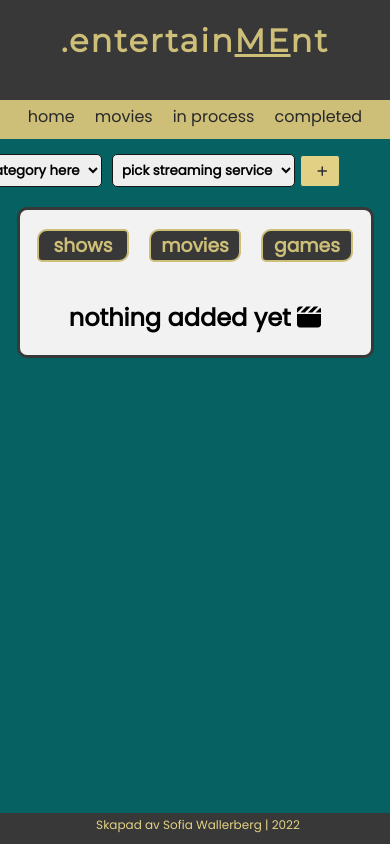
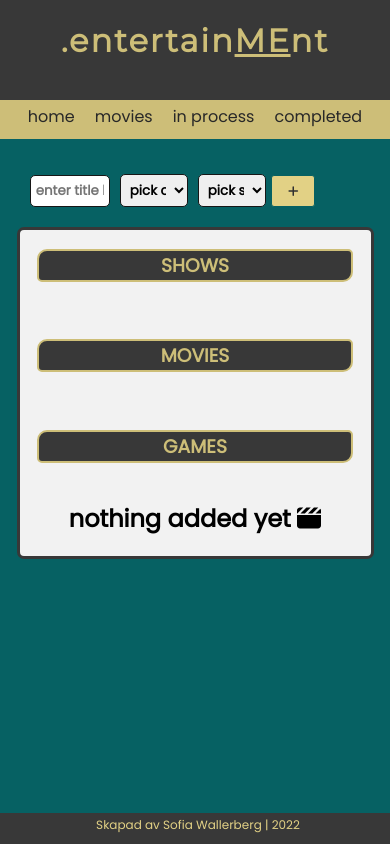
Before and after one commit to efstasia/project-entertainment, a React (Create React App) app: page / in a window 390 px wide. Built offline with nearby package versions, Linux system fonts and the light colour scheme.

Commit message:
added: media queries. fixed: removed unused code

```diff
--- a/src/components/AddInputForm.js
+++ b/src/components/AddInputForm.js
@@ -46,8 +46,8 @@ export const AddInputForm = ({
             <option value='4play'>tv4play</option>
             <option value='svt'>svtplay</option>
             <option value='discovery'>discovery+</option>
-            <option value='disney'>disney</option>
-            <option value='unknown'>unknown</option>
+            <option value='disney'>disney+</option>
+            <option value='unknown'>unknown/other</option>
           </select>
         )}
         <button className='add-button' type='submit'>
--- a/src/components/InputItem.js
+++ b/src/components/InputItem.js
@@ -21,6 +21,14 @@ export const InputItem = ({
       <div className='input-list-item'>
         <li key={input.id}>
           <span className='input-text'>{input.text}</span>
+          {input.streamingService ? (
+            <span className='streaming-service'>{input.streamingService}</span>
+          ) : (
+            <span className='streaming-service'>
+              {' '}
+              <FontAwesomeIcon icon={faGamepad} />
+            </span>
+          )}
           <div className='button-container'>
             <button
               className='list-icons'
@@ -59,16 +67,6 @@ export const InputItem = ({
                 undo
               </button>
             )}
-            {input.streamingService ? (
-              <span className='streaming-service'>
-                {input.streamingService}
-              </span>
-            ) : (
-              <span className='streaming-service'>
-                {' '}
-                <FontAwesomeIcon icon={faGamepad} />
-              </span>
-            )}
           </div>
         </li>
       </div>
--- a/src/index.css
+++ b/src/index.css
@@ -1,5 +1,8 @@
-body {
+body,
+html {
   margin: 0;
+  padding: 0;
+  height: 100%;
   font-family: 'Poppins', sans-serif;
   -webkit-font-smoothing: antialiased;
   -moz-osx-font-smoothing: grayscale;
@@ -67,8 +70,9 @@ form {
   display: flex;
   align-items: baseline;
   justify-content: flex-end;
+  flex-wrap: wrap;
   margin-right: 50px;
-  padding-top: 10px;
+  padding-top: 30px;
 }
 
 .input-entry input,
@@ -87,12 +91,12 @@ select {
   background: #383838;
   text-align: center;
   color: #cdbe78;
-  grid-row: 1 / 2;
+  text-transform: uppercase;
 }
 
 .list-container {
   border: 3px solid #383838;
-  border-radius: 10px;
+  border-radius: 7px;
   background: #f2f2f2;
 
   width: 90%;
@@ -109,7 +113,6 @@ select {
 }
 
 .input-list {
-  width: 80%;
   margin: auto;
   padding: 10px;
   list-style-type: none;
@@ -122,18 +125,18 @@ select {
 .list-item-container li {
   border: 2px solid #066163;
   border-radius: 5px;
-  display: flex;
   padding: 10px;
   align-items: center;
   max-width: 100%;
   justify-content: space-evenly;
   word-break: break-all;
-  margin: 2.5px 0;
+  margin: 10px 0;
+  display: flex;
+  flex-direction: column;
 }
 
 .streaming-service {
   font-size: 12px;
-  margin-left: 10px;
 }
 
 .toggled-list {
@@ -149,9 +152,15 @@ select {
   border: none;
 }
 
+.movie-list-container {
+  position: relative;
+  min-height: 100vh;
+}
+
 .movie-list {
   display: grid;
   grid-template-columns: repeat(3, 1fr);
+  min-height: 100vh;
 }
 
 .movie-poster {
@@ -163,7 +172,8 @@ select {
   margin-left: 10px;
 }
 
-.movie-rating {
+.movie-rating,
+.release-date {
   font-size: 12px;
   margin-left: 10px;
 }
@@ -218,16 +228,16 @@ select {
 }
 
 .input-text {
-  font-weight: bold;
+  font-weight: 600;
 }
 
 .button-container button {
   margin: 0 2px;
   color: #e2d185;
   border: none;
-  background: #6a6a6a;
-  padding: 4px;
-  border-radius: 2px;
+  background: #383838;
+  padding: 6px;
+  border-radius: 4px;
 }
 
 .button-container button:hover {
@@ -243,14 +253,36 @@ select {
 }
 
 .footer {
-  position: absolute;
+  position: fixed;
   height: 25px;
   width: 100%;
   bottom: 0;
   left: 0;
+  right: 0;
   background: #383838;
   color: #e2d185;
   text-align: center;
   padding: 3px;
   font-size: 12px;
+  margin-top: 30px;
 }
+
+@media (max-width: 767px) {
+  form {
+    justify-content: center;
+    font-size: 14px;
+  }
+
+  select,
+  input {
+    width: 20%;
+  }
+
+  .movie-list {
+    grid-template-columns: repeat(2, 1fr);
+  }
+
+  .list-contents {
+    grid-template-columns: repeat(1, 1fr);
+  }
+}
--- a/src/pages/UpcomingMovies.js
+++ b/src/pages/UpcomingMovies.js
@@ -1,10 +1,8 @@
 import React, { useState, useEffect } from 'react';
-import { useParams, Link } from 'react-router-dom';
 import { API_KEY } from '../utils/urls';
 
 export const UpcomingMovies = () => {
   const [movies, setMovies] = useState([]);
-  const { movieId } = useParams();
 
   const MOVIE_URL = `https://api.themoviedb.org/3/movie/upcoming?api_key=${API_KEY}&language=en-US&page=1`;
 
@@ -13,11 +11,11 @@ export const UpcomingMovies = () => {
       .then(res => res.json())
       .then(data => {
         setMovies(data.results);
-        console.log(data.results);
       });
   }, [MOVIE_URL]);
 
   return (
+    <div className='movie-list-container'>
       <div className='movie-list'>
         {movies.map(movie => (
           <div key={movie.id} className='movie-card'>
@@ -35,14 +33,21 @@ export const UpcomingMovies = () => {
 
                 <h3 className='movie-title'>
                   {movie.title}
-                <span className='movie-rating'>{movie.vote_average} / 10</span>
+                  <span className='movie-rating'>
+                    {movie.vote_average} / 10
+                  </span>
                 </h3>
-              {movie.tagline && <h2 className='tagline'>"{movie.tagline}"</h2>}
+                {movie.release_date && (
+                  <h2 className='release-date'>
+                    release date {movie.release_date}
+                  </h2>
+                )}
                 <p className='movie-overview'>{movie.overview}</p>
               </div>
             </div>
           </div>
         ))}
       </div>
+    </div>
   );
 };
```
Also changed, not shown: src/images/netflix.jpg (deleted). Lines whose indentation alone changed are shown as unchanged.
